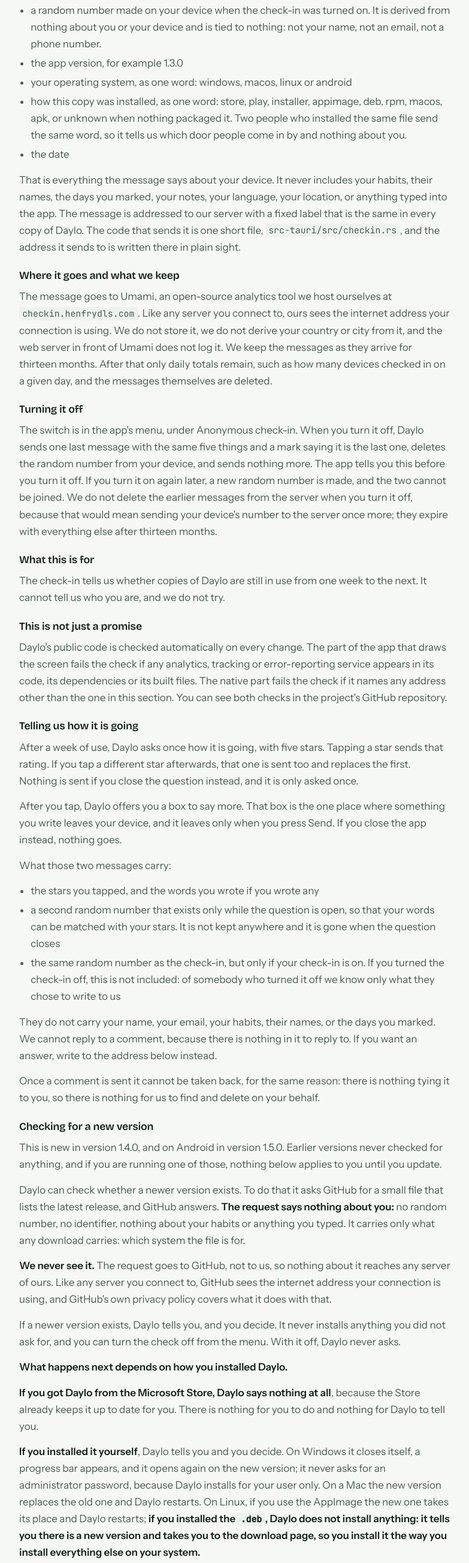
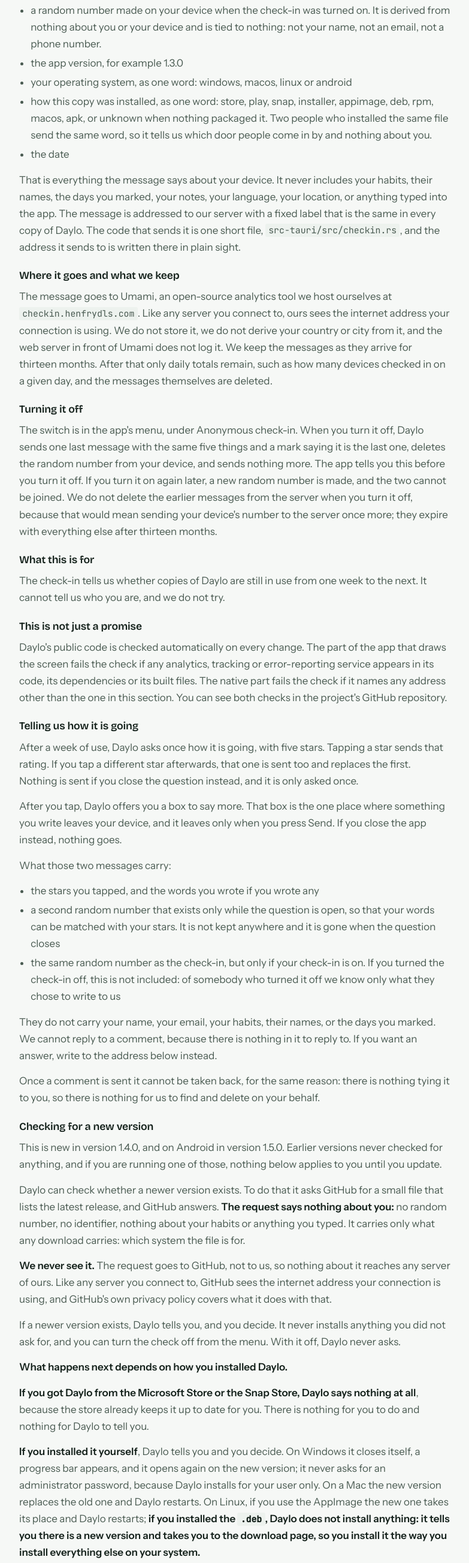
Before and after one commit to henfrydls/daylo-web, a plain HTML site: page site/privacy/index.html in a window 1280 px wide. Shown: the part 1358-3964 px from the top of the page at 60% size, without its empty margins (248-1031 px from the left). Drawn offline with nearby package versions, Linux system fonts and the light colour scheme.

Commit message:
Name the Snap Store in the policy
The install word can be snap, and a copy from the Snap Store, like one from the Microsoft Store, never checks for updates itself. Flathub and F-Droid leave the list of stores, since Daylo is not headed to either.

```diff
--- a/site/privacy/index.html
+++ b/site/privacy/index.html
@@ -81,7 +81,7 @@
         <li>a random number made on your device when the check-in was turned on. It is derived from nothing about you or your device and is tied to nothing: not your name, not an email, not a phone number.</li>
         <li>the app version, for example 1.3.0</li>
         <li>your operating system, as one word: windows, macos, linux or android</li>
-        <li>how this copy was installed, as one word: store, play, installer, appimage, deb, rpm, macos, apk, or unknown when nothing packaged it. Two people who installed the same file send the same word, so it tells us which door people come in by and nothing about you.</li>
+        <li>how this copy was installed, as one word: store, play, snap, installer, appimage, deb, rpm, macos, apk, or unknown when nothing packaged it. Two people who installed the same file send the same word, so it tells us which door people come in by and nothing about you.</li>
         <li>the date</li>
       </ul>
       <p>That is everything the message says about your device. It never includes your habits, their names, the days you marked, your notes, your language, your location, or anything typed into the app. The message is addressed to our server with a fixed label that is the same in every copy of Daylo. The code that sends it is one short file, <code>src-tauri/src/checkin.rs</code>, and the address it sends to is written there in plain sight.</p>
@@ -111,7 +111,7 @@
       <p><strong>We never see it.</strong> The request goes to GitHub, not to us, so nothing about it reaches any server of ours. Like any server you connect to, GitHub sees the internet address your connection is using, and GitHub's own privacy policy covers what it does with that.</p>
       <p>If a newer version exists, Daylo tells you, and you decide. It never installs anything you did not ask for, and you can turn the check off from the menu. With it off, Daylo never asks.</p>
       <p><strong>What happens next depends on how you installed Daylo.</strong></p>
-      <p><strong>If you got Daylo from the Microsoft Store, Daylo says nothing at all</strong>, because the Store already keeps it up to date for you. There is nothing for you to do and nothing for Daylo to tell you.</p>
+      <p><strong>If you got Daylo from the Microsoft Store or the Snap Store, Daylo says nothing at all</strong>, because the store already keeps it up to date for you. There is nothing for you to do and nothing for Daylo to tell you.</p>
       <p><strong>If you installed it yourself</strong>, Daylo tells you and you decide. On Windows it closes itself, a progress bar appears, and it opens again on the new version; it never asks for an administrator password, because Daylo installs for your user only. On a Mac the new version replaces the old one and Daylo restarts. On Linux, if you use the AppImage the new one takes its place and Daylo restarts; <strong>if you installed the <code>.deb</code>, Daylo does not install anything: it tells you there is a new version and takes you to the download page, so you install it the way you install everything else on your system.</strong></p>
       <p>On Android, if you installed Daylo from the file on this website, Daylo tells you a new version is out and offers the download. It does not install anything itself: Android asks you whether to update when you open the file, and your activities stay where they are. If you got Daylo from Google Play, Daylo says nothing, because Google Play keeps it up to date.</p>
     </section>
@@ -123,7 +123,7 @@
 
     <section id="downloads" aria-labelledby="h-dl">
       <h2 id="h-dl">Downloads</h2>
-      <p>Release files are hosted on GitHub. When you download from the GitHub Releases page, <a href="https://docs.github.com/en/site-policy/privacy-policies/github-general-privacy-statement" rel="noopener">GitHub's privacy statement</a> applies to that request. If Daylo is later available through an app store (Google Play, Microsoft Store, F-Droid, Flathub), that store's own policy applies to the download and update process; Daylo itself sends nothing unless you turned the check-in on, and then only the five things described above.</p>
+      <p>Release files are hosted on GitHub. When you download from the GitHub Releases page, <a href="https://docs.github.com/en/site-policy/privacy-policies/github-general-privacy-statement" rel="noopener">GitHub's privacy statement</a> applies to that request. If Daylo is later available through an app store (Google Play, Microsoft Store, Snap Store), that store's own policy applies to the download and update process; Daylo itself sends nothing unless you turned the check-in on, and then only the five things described above.</p>
     </section>
 
     <section id="children" aria-labelledby="h-kids">
```
